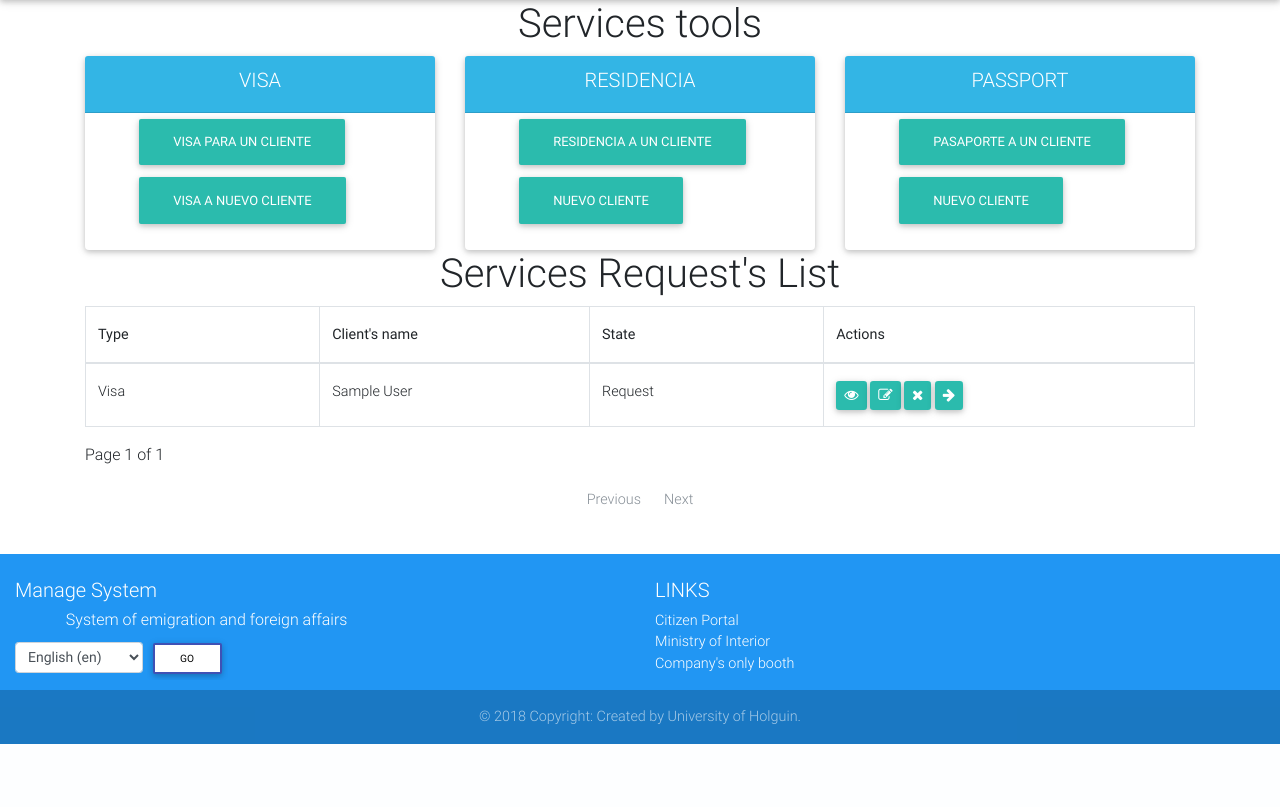
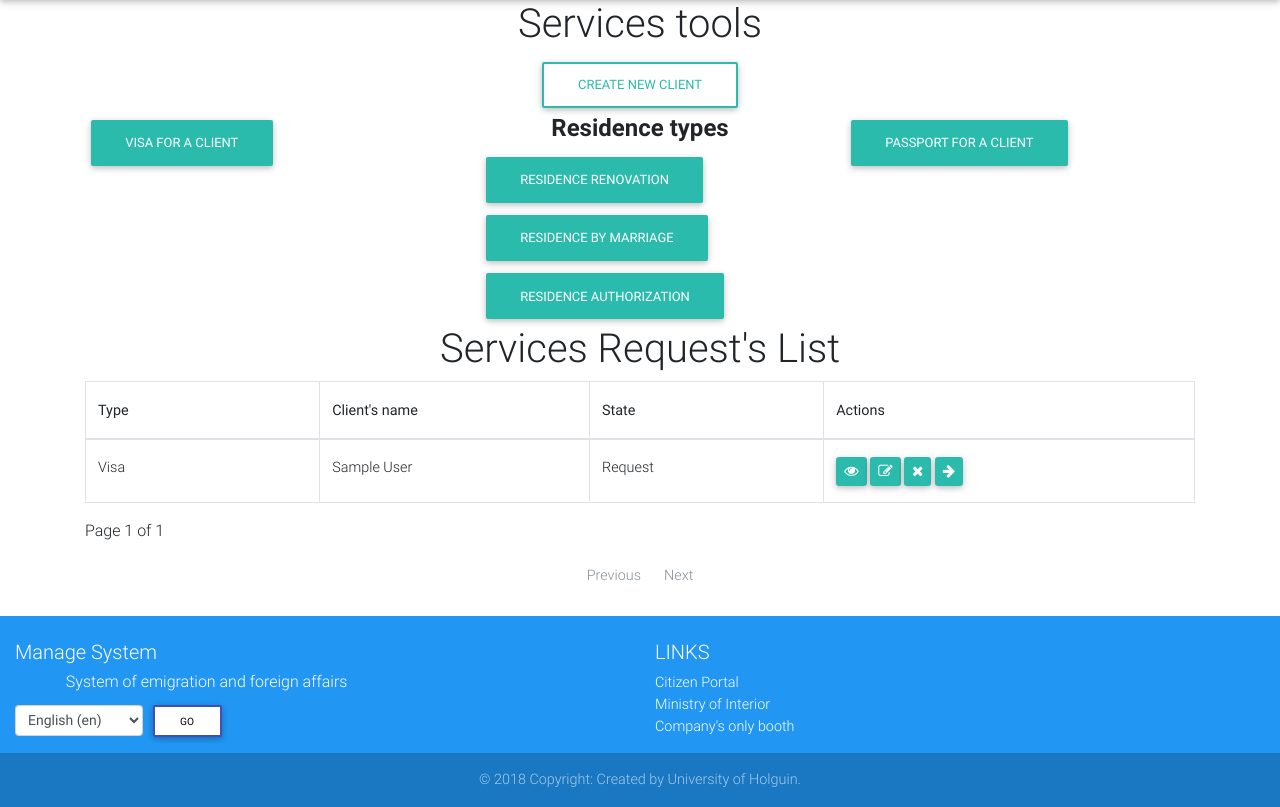
Before and after one commit to ragnarok22/smehla, a Django app: page /tools/ in a window 1280 px wide. Shown: the part 56-863 px from the top of the page. Before the commit the page ends 800 px from the top, so only its background shows below. Run offline with Django 3.2, Linux system fonts and the light colour scheme; a user stored in the database is signed in; tables that the repository leaves empty hold one stand-in row (values such as "Sample post"); some libraries are stand-ins or nearby versions.

Commit message:
mejorando la interfaz en la vista tools, unir los botones de nuevo cliente

```diff
--- a/services/templates/services/tools.html
+++ b/services/templates/services/tools.html
@@ -10,49 +10,46 @@
     <div class="container">
         {% if user.occupation == 'FAC' %}
             <h1 class="text-center">{% trans 'Services tools' %}</h1>
+            <div class="row">
+                <div class="col text-center">
+                    <a href="{% url 'services:client_create' %}" class="btn btn-outline-default">
+                        {% trans 'Create new client' %}
+                    </a>
+                </div>
+            </div>
             <!-- Create services -->
             <div class="row">
 
                 <div class="col">
-                    <div class="card">
-                        <div class="card-header info-color white-text text-center">
-                            <h5 class="text-uppercase">{% trans 'Visa' %}</h5>
-                        </div>
-                        <div class="card-body px-lg-5 pt-0">
-                            <a href="{% url 'services:client_list' 'visa' %}" class="btn btn-default">Visa para un
-                                cliente</a>
-                            <a href="{% url 'services:client_create' %}" class="btn btn-default">Visa a nuevo
-                                cliente</a>
+                    <a href="{% url 'services:client_list' 'visa' %}" class="btn btn-default">
+                        {% trans 'Visa for a client' %}
+                    </a>
+                </div>
+
+                <div class="col">
+                    <h4 class="h4 text-center w-100 font-weight-bold">{% trans 'Residence types' %}</h4>
+                    <div class="container">
+                        <div class="row">
+                            <div class="col">
+                                <a href="{% url 'services:client_list' 'renovation' %}"
+                                   class="btn btn-default">{% trans 'Residence renovation' %}</a>
+                            </div>
+                            <div class="col">
+                                <a href="{% url 'services:client_list' 'marriage' %}"
+                                   class="btn btn-default">{% trans 'Residence by marriage' %}</a>
+                            </div>
+                            <div class="col">
+                                <a href="{% url 'services:client_list' 'authorization' %}"
+                                   class="btn btn-default">{% trans 'Residence authorization' %}</a>
+                            </div>
                         </div>
                     </div>
                 </div>
 
                 <div class="col">
-                    <div class="card">
-                        <div class="card-header info-color white-text text-center">
-                            <h5 class="text-uppercase">Residencia</h5>
-                        </div>
-                        <div class="card-body px-lg-5 pt-0">
-                            <a href="#" class="btn btn-default" data-toggle="modal" data-target="#residence-types">
-                                Residencia a un cliente
-                            </a>
-                            <a href="#" class="btn btn-default">Nuevo cliente</a>
-                        </div>
-                    </div>
-                </div>
-
-                <div class="col">
-                    <div class="card">
-                        <div class="card-header info-color white-text text-center">
-                            <h5 class="text-uppercase">{% trans 'Passport' %}</h5>
-                        </div>
-                        <div class="card-body px-lg-5 pt-0">
-                            <a href="{% url 'services:client_list' 'passport' %}" class="btn btn-default">
-                                Pasaporte a un cliente
-                            </a>
-                            <a href="#" class="btn btn-default">Nuevo cliente</a>
-                        </div>
-                    </div>
+                    <a href="{% url 'services:client_list' 'passport' %}" class="btn btn-default">
+                        {% trans 'Passport for a client' %}
+                    </a>
                 </div>
 
             </div>
@@ -174,7 +171,8 @@
                         </tr>
                     {% empty %}
                         <tr>
-                            <td colspan="4" class="text-center text-danger">No existen ningun servicio en el sistema
+                            <td colspan="4" class="text-center text-danger">
+                                {% trans 'Has no service created yet' %}
                             </td>
                         </tr>
                     {% endfor %}
@@ -198,58 +196,21 @@
         </div>
         <!-- List of services -->
     </div>
-
-    <!-- Residence type modal -->
-    <div class="modal fade" id="residence-types" tabindex="-1" role="dialog" aria-labelledby="residence-types"
-         aria-hidden="true">
-        <div class="modal-dialog" role="document">
-            <div class="modal-content">
-                <div class="modal-header text-center">
-                    <h4 class="modal-title w-100 font-weight-bold">{% trans 'Residence types' %}</h4>
-                    <button class="close" type="button" data-dismiss="modal" aria-label="Close">
-                        <span aria-hidden="true">&times;</span>
-                    </button>
-                </div>
-                <!-- Modal body-->
-                <div class="modal-body mx-3">
-                    <div class="container-fluid">
-                        <div class="row">
-                            <div class="col">
-                                <a href="{% url 'services:client_list' 'renovation' %}"
-                                   class="btn btn-default">{% trans 'Residence renovation' %}</a>
-                            </div>
-                            <div class="col">
-                                <a href="{% url 'services:client_list' 'marriage' %}"
-                                   class="btn btn-default">{% trans 'Residence by marriage' %}</a>
-                            </div>
-                            <div class="col">
-                                <a href="{% url 'services:client_list' 'authorization' %}"
-                                   class="btn btn-default">{% trans 'Residence authorization' %}</a>
-                            </div>
-                        </div>
-                    </div>
-                </div>
-                <!-- Modal body-->
-            </div>
-        </div>
-
-    </div>
-    <!-- Residence type modal -->
 {% endblock %}
 
 {% block script %}
     <script>
         $(function () {
-            $('a[data-type=change]').click(function () {
+            $('a[data-type=change]').click(function (event) {
+                event.preventDefault();
+                //$(this).html('<i class="fa fa-lock"></i>'); //loader
                 $.ajax('{% url "services:change_status" %}', {
                     method: 'POST',
                     data: {'pk': $(this).attr('data-pk')},
-                    success: function (data, status) {
-                        console.log(data);
+                    success: function () {
                         location.reload();
                     },
                     error: function (data, status) {
-                        console.log(data);
                         swal({
                             position: 'top-end',
                             type: status,
```
Also changed, not shown: news/templates/news/news_list.html (+30 -3 lines).
